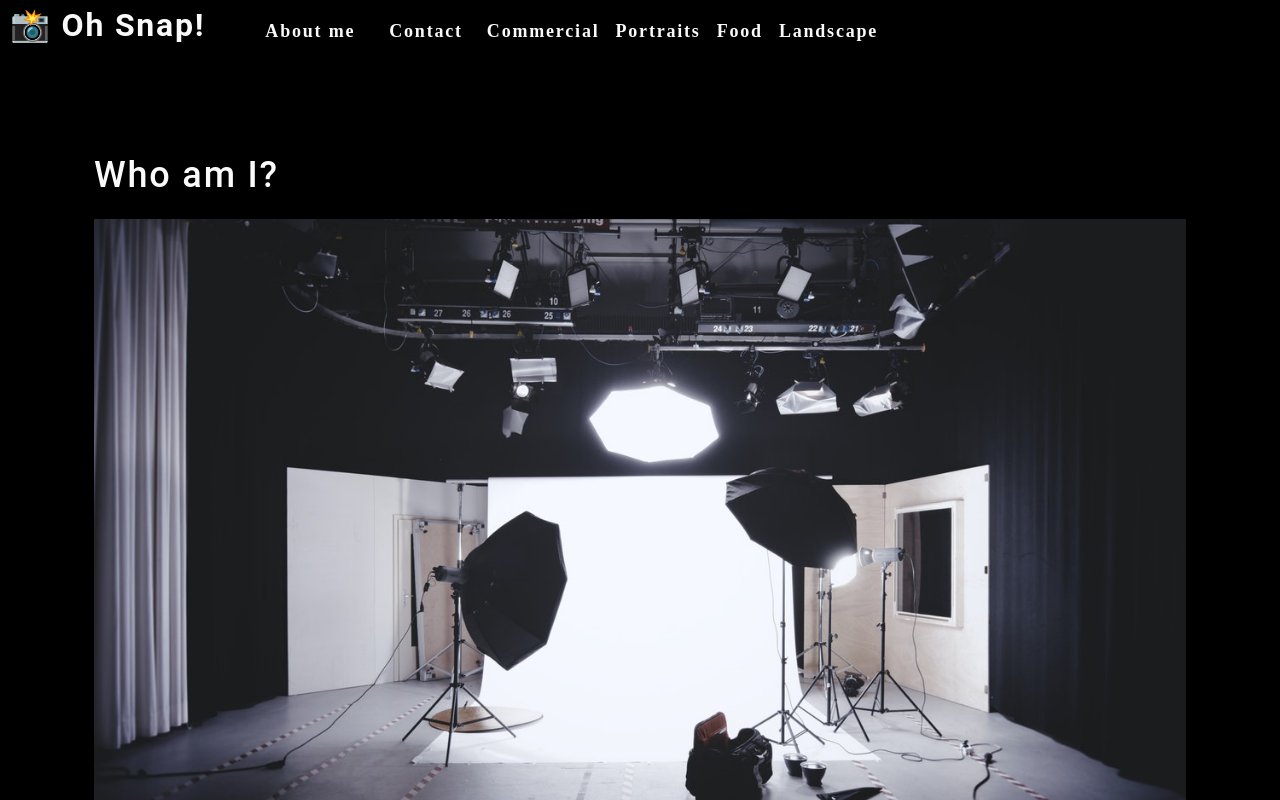
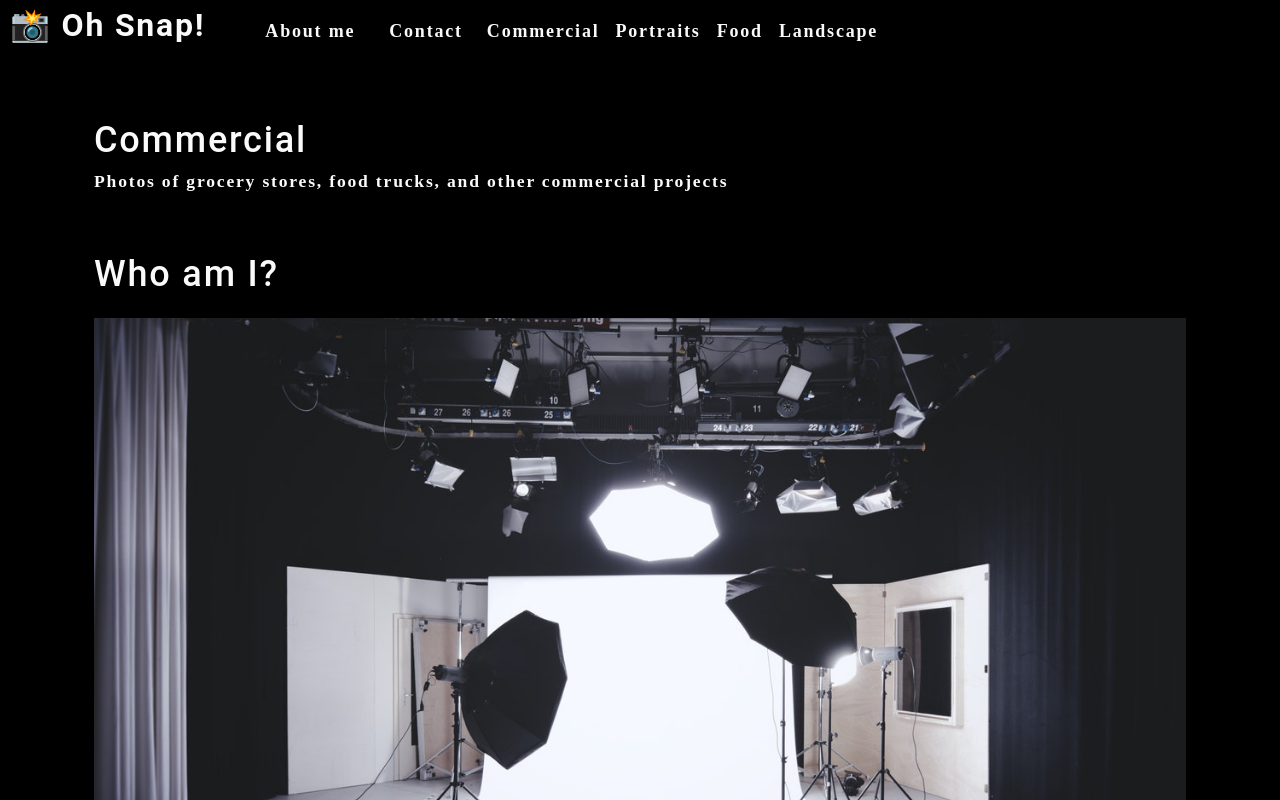
Before and after one commit to tanyaleepr/photo-port, a React (Create React App) app: page / in a window 1280 px wide. Shown: the top 800 px of the page. Built offline with nearby package versions, Linux system fonts and the light colour scheme.

Commit message:
added components of the gallery and photolists. Next step is to test them.

```diff
--- a/src/App.js
+++ b/src/App.js
@@ -1,14 +1,31 @@
-import React from 'react';
+import React, { useState } from 'react';
 import Nav from './components/Nav';
 import About from './components/About';
+import Gallery from './components/Gallery';
 
 function App() {
+  const [categories] = useState([
+    {
+      name: 'commercial',
+      description: 'Photos of grocery stores, food trucks, and other commercial projects',
+    },
+    { name: 'portraits', description: 'Portraits of people in my life' },
+    { name: 'food', description: 'Delicious delicacies' },
+    { name: 'landscape', description: 'Fields, farmhouses, waterfalls, and the beauty of nature' },
+  ]);
+
+  const [currentCategory, setCurrentCategory] = useState(categories[0]);
 
   return (
     <div>
-      <Nav />
+      <Nav
+        categories={categories}
+        setCurrentCategory={setCurrentCategory}
+        currentCategory={currentCategory}
+      ></Nav>
       <main>
-          <About />
+        <Gallery currentCategory={currentCategory}></Gallery>
+        <About></About>
       </main>
     </div>
   );
--- /dev/null
+++ b/src/components/Gallery/index.js
@@ -0,0 +1,16 @@
+import React from 'react';
+import PhotoList from '../PhotoList';
+import { capitalizeFirstLetter } from '../../utils/helpers';
+
+function Gallery({ currentCategory }) {
+  const { name, description } = currentCategory;
+  return (
+    <section>
+      <h1 data-testid="h1tag">{capitalizeFirstLetter(name)}</h1>
+      <p>{description}</p>
+      <PhotoList  />
+    </section>
+  );
+}
+
+export default Gallery;
--- a/src/components/Nav/index.js
+++ b/src/components/Nav/index.js
@@ -1,14 +1,13 @@
 import React from "react";
 import { capitalizeFirstLetter } from "../../utils/helpers";
 
-function Nav() {
+function Nav(props) {
+  const {
+    categories = [],
+    setCurrentCategory,
+    currentCategory,
+  } = props;
 
-  const  categories = [
-    { name: 'commercial', description: 'Photos of grocery stores, food trucks, and other commercial projects' },
-    { name: 'portraits', description: 'Portraits of people in my life' },
-    { name: 'food', description: 'Delicious delicacies' },
-    { name: 'landscape', description: 'Fields, farmhouses, waterfalls, and the beauty of nature' }
-  ];
 
   const handleClick = (item) => {
     console.log(item);
@@ -25,7 +24,7 @@ function Nav() {
       <nav>
         <ul className="flex-row">
           <li className="mx-2">
-            <a data-testid="about" href="#about" onClick={() => handleClick("About")}>
+            <a data-testid="about" href="#about">
               About me
             </a>
           </li>
@@ -34,15 +33,22 @@ function Nav() {
               Contact
             </span>
           </li>
-          {
-            categories.map((category) => (
-              <li className="mx-1" key={category.name} >
-                <span onClick={() => { handleClick(category.name); }}>
-                 {capitalizeFirstLetter(category.name)}
-                </span>
-              </li>
-            ))
-          }
+          {categories.map((category) => (
+            <li
+              className={`mx-1 ${
+                currentCategory.name === category.name
+                }`}
+              key={category.name}
+            >
+              <span
+                onClick={() => {
+                  setCurrentCategory(category);
+                }}
+              >
+                {capitalizeFirstLetter(category.name)}
+              </span>
+            </li>
+          ))}
         </ul>
       </nav>
     </header>
--- /dev/null
+++ b/src/components/PhotoList/index.js
@@ -0,0 +1,139 @@
+import React, { useState } from 'react';
+
+const PhotoList = ({ category }) => {
+  const [photos] = useState([
+    {
+      name: 'Grocery aisle',
+      category: 'commercial',
+      description:
+        'Lorem ipsum dolor sit amet, consectetur adipiscing elit. Nunc ultricie'
+    },
+    {
+      name: 'Grocery booth',
+      category: 'commercial',
+      description:
+        'Lorem ipsum dolor sit amet, consectetur adipiscing elit. Nunc ultricie'
+    },
+    {
+      name: 'Building exterior',
+      category: 'commercial',
+      description:
+        'Lorem ipsum dolor sit amet, consectetur adipiscing elit. Nunc ultricie'
+    },
+    {
+      name: 'Restaurant table',
+      category: 'commercial',
+      description:
+        'Lorem ipsum dolor sit amet, consectetur adipiscing elit. Nunc ultricie'
+    },
+    {
+      name: 'Cafe interior',
+      category: 'commercial',
+      description:
+        'Lorem ipsum dolor sit amet, consectetur adipiscing elit. Nunc ultricie'
+    },
+    {
+      name: 'Cat green eyes',
+      category: 'portraits',
+      description:
+        'Lorem ipsum dolor sit amet, consectetur adipiscing elit. Nunc ultricie'
+    },
+    {
+      name: 'Green parrot',
+      category: 'portraits',
+      description:
+        'Lorem ipsum dolor sit amet, consectetur adipiscing elit. Nunc ultricie'
+    },
+    {
+      name: 'Yellow macaw',
+      category: 'portraits',
+      description:
+        'Lorem ipsum dolor sit amet, consectetur adipiscing elit. Nunc ultricie'
+    },
+    {
+      name: 'Pug smile',
+      category: 'portraits',
+      description:
+        'Lorem ipsum dolor sit amet, consectetur adipiscing elit. Nunc ultricie'
+    },
+    {
+      name: 'Pancakes',
+      category: 'food',
+      description:
+        'Lorem ipsum dolor sit amet, consectetur adipiscing elit. Nunc ultricie'
+    },
+    {
+      name: 'Burrito',
+      category: 'food',
+      description:
+        'Lorem ipsum dolor sit amet, consectetur adipiscing elit. Nunc ultricie'
+    },
+    {
+      name: 'Scallop pasta',
+      category: 'food',
+      description:
+        'Lorem ipsum dolor sit amet, consectetur adipiscing elit. Nunc ultricie'
+    },
+    {
+      name: 'Burger',
+      category: 'food',
+      description:
+        'Lorem ipsum dolor sit amet, consectetur adipiscing elit. Nunc ultricie'
+    },
+    {
+      name: 'Fruit bowl',
+      category: 'food',
+      description:
+        'Lorem ipsum dolor sit amet, consectetur adipiscing elit. Nunc ultricie'
+    },
+    {
+      name: 'Green river',
+      category: 'landscape',
+      description:
+        'Lorem ipsum dolor sit amet, consectetur adipiscing elit. Nunc ultricie'
+    },
+    {
+      name: 'Docks',
+      category: 'landscape',
+      description:
+        'Lorem ipsum dolor sit amet, consectetur adipiscing elit. Nunc ultricie'
+    },
+    {
+      name: 'Panoramic village by sea',
+      category: 'landscape',
+      description:
+        'Lorem ipsum dolor sit amet, consectetur adipiscing elit. Nunc ultricie'
+    },
+    {
+      name: 'Domestic landscape',
+      category: 'landscape',
+      description:
+        'Lorem ipsum dolor sit amet, consectetur adipiscing elit. Nunc ultricie'
+    },
+    {
+      name: 'Park bench',
+      category: 'landscape',
+      description:
+        'Lorem ipsum dolor sit amet, consectetur adipiscing elit. Nunc ultricie'
+    }
+  ]);
+
+  const currentPhotos = photos.filter(photo => photo.category === category);
+
+  return (
+    <div>
+      <div className="flex-row">
+        {currentPhotos.map((image, i) => (
+          <img
+            src={require(`../../assets/small/${category}/${i}.jpg`).default}
+            alt={image.name}
+            className="img-thumbnail mx-1"
+            key={image.name}
+          />
+        ))}
+      </div>
+    </div>
+  );
+};
+
+export default PhotoList;
```
